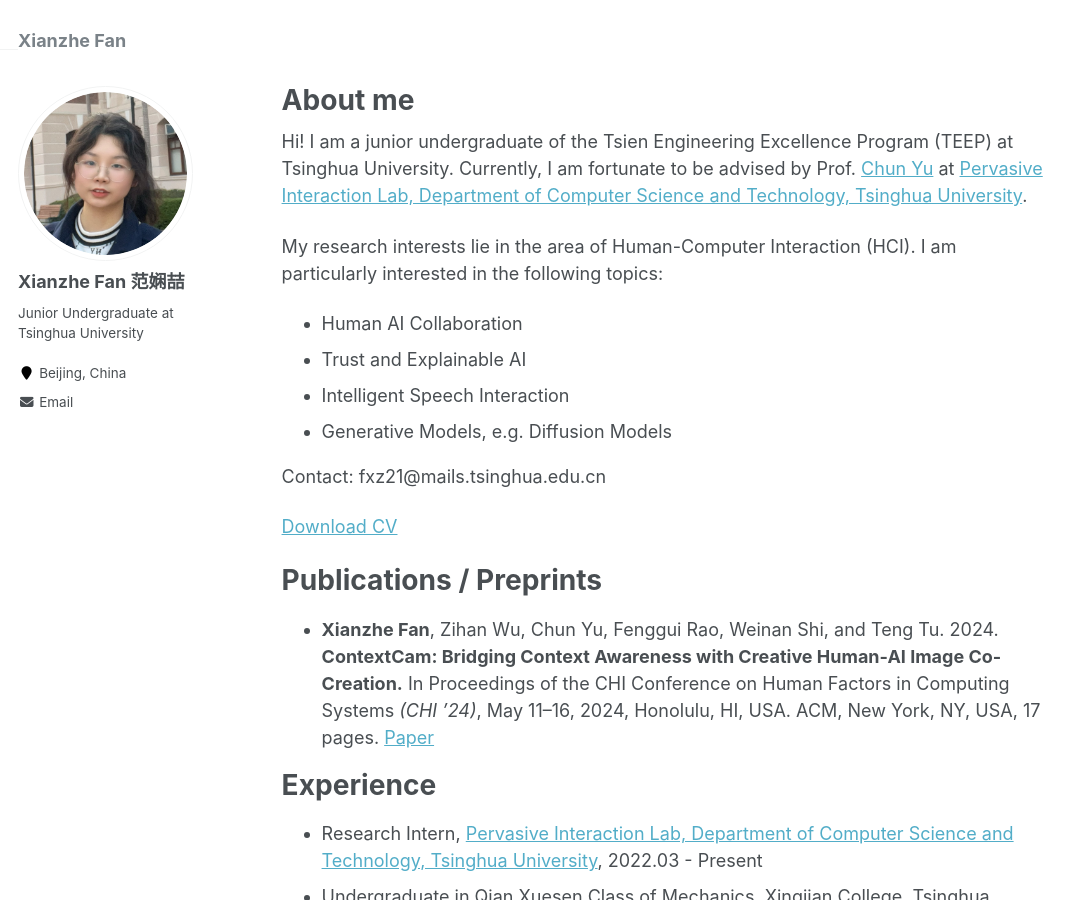
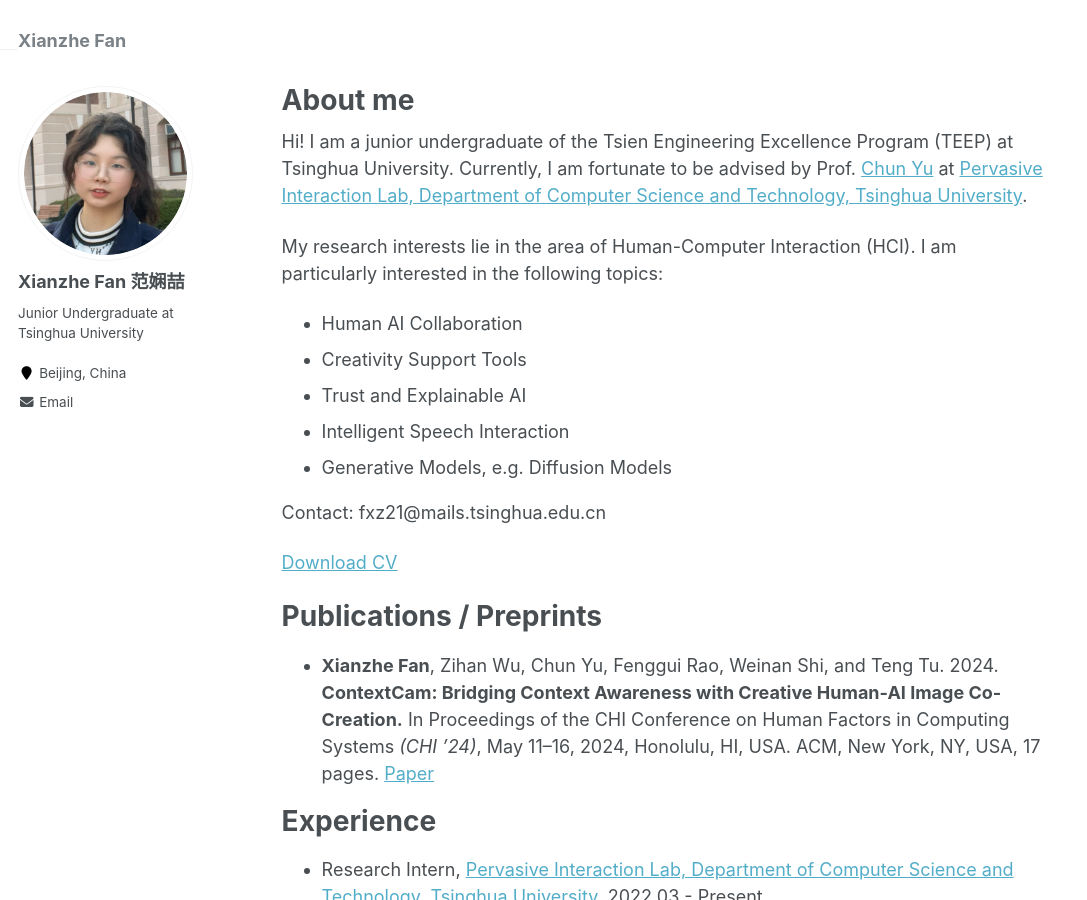
Before and after one commit to RidiculousRonZzz/RidiculousRonZzz.github.io, a Jekyll site: the page built from _pages/about.md, in a window 1280 px wide and 900 px high. Shown: the whole window, without its empty margins (0-1087 px from the left). Built offline with Jekyll 4.4.1, drawn with Linux system fonts in a browser that asks for light colours.

Commit message:
Add files via upload

```diff
--- a/_pages/about.md
+++ b/_pages/about.md
@@ -13,6 +13,7 @@
 
 My research interests lie in the area of Human-Computer Interaction (HCI). I am particularly interested in the following topics:
 * Human AI Collaboration
+* Creativity Support Tools
 * Trust and Explainable AI
 * Intelligent Speech Interaction
 * Generative Models, e.g. Diffusion Models
```
